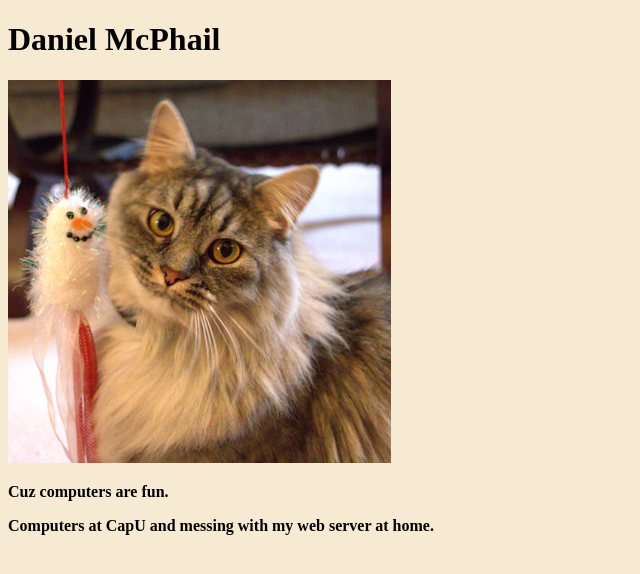
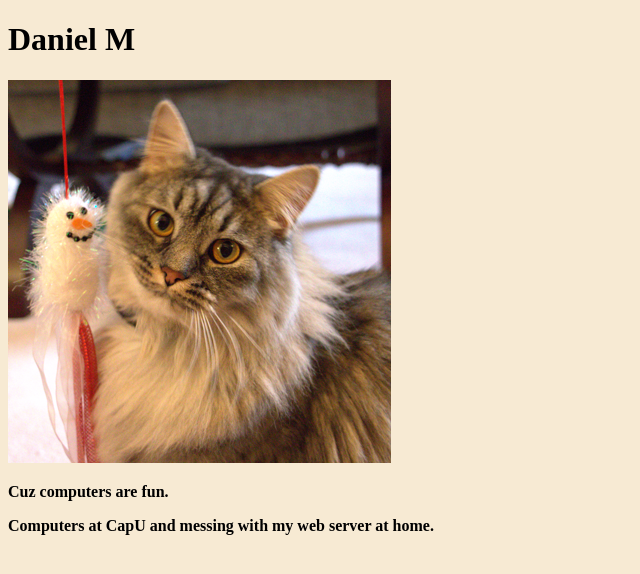
Before and after one commit to DanielM39/DanielM39.github.io, a plain HTML site: page index.html in a window 1280 px wide. Shown: the whole page, without its empty margins (0-640 px from the left). Drawn offline with Linux system fonts and the light colour scheme.

Commit message:
Changed name

```diff
--- a/index.html
+++ b/index.html
@@ -8,7 +8,7 @@
     </head>
     <body style="background-color:rgb(247, 234, 211);">
         <div class="page-header">
-            <h1>Daniel McPhail</h1>
+            <h1>Daniel M</h1>
         </div>
         <div class="image">
             <img src="img/img.png" width="383" alt="=^..^=">
```
